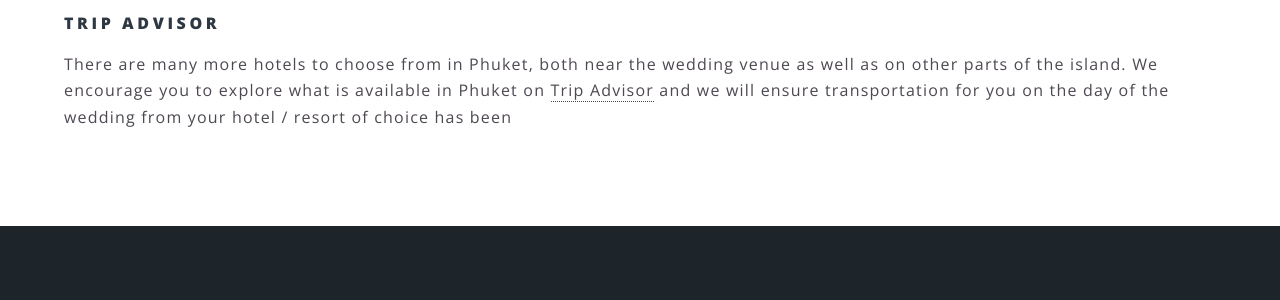
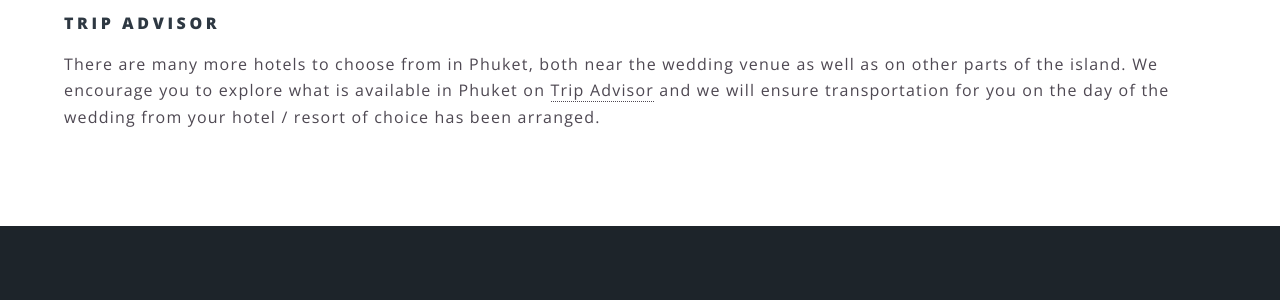
Before and after one commit to dgourlay/wedding-website, a Jekyll site: the page built from accommodations.html, in a window 1280 px wide and 900 px high, scrolled down 1813 px. Shown: the part 422-722 px from the top of the window. Built offline with Jekyll 4.4.1, drawn with Linux system fonts in a browser that asks for light colours.

Commit message:
Fix typo.

```diff
--- a/accommodations.html
+++ b/accommodations.html
@@ -55,8 +55,7 @@ title: Accommodations
                 There are many more hotels to choose from in Phuket, both near the wedding venue as well as on other parts of the island.
                 We encourage you to explore what is available in Phuket on
                 <a href="https://www.tripadvisor.com/Hotels-g293920-Phuket-Hotels.html">Trip Advisor</a> and we will ensure
-                transportation for you on the day of the wedding from your hotel / resort of choice has been <arranged class=""></arranged></p>
-
+                transportation for you on the day of the wedding from your hotel / resort of choice has been arranged.
             </p>
         </div>
     </section>
```
